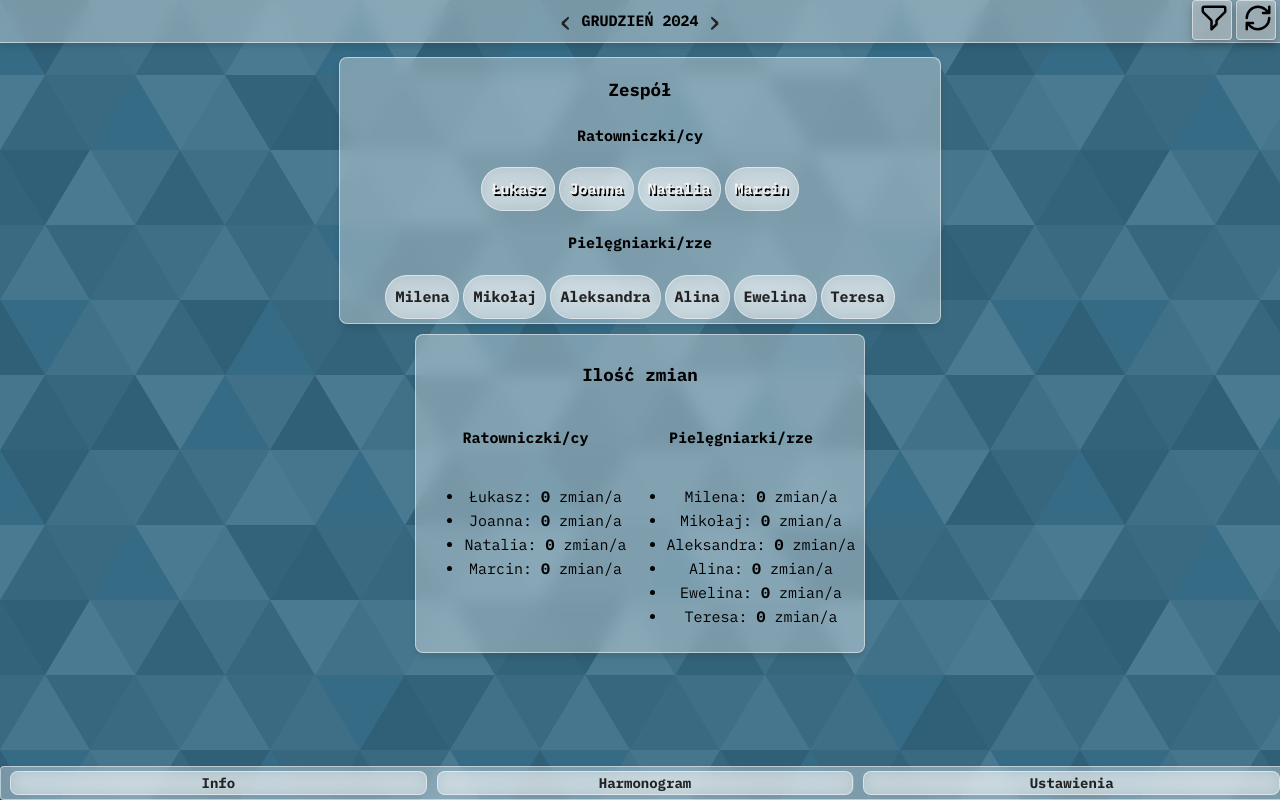
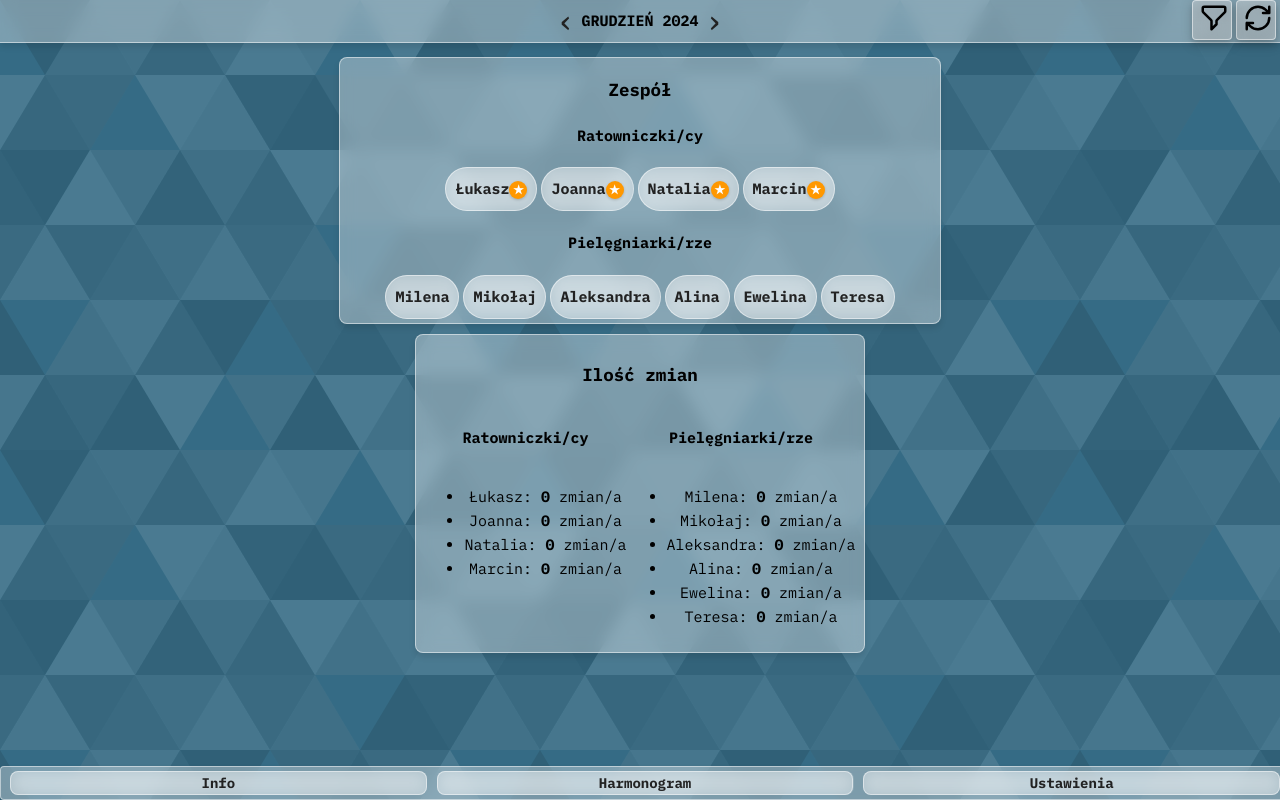
Before and after one commit to puksh/kalendarz, a Vue app: page / in a window 1280 px wide. Built offline with nearby package versions, Linux system fonts and the light colour scheme.

Commit message:
style: updated ratownik style to be a star

```diff
--- a/src/assets/main.css
+++ b/src/assets/main.css
@@ -2,8 +2,9 @@
 	/* Color Variables */
 	--color-background: #356b85;
 	--color-primary: #83d8ff;
-	--color-text-light: #f1f1f1;
+	--color-text-light: #ffffff;
 	--color-text-dark: #222;
+	--color-ratownik: #ff9800;
 	--color-shadow: rgba(0, 0, 0, 0.4);
 	--color-border: #ddd;
 	--color-empty-slot: #494949;
--- a/src/components/CalendarComponent.vue
+++ b/src/components/CalendarComponent.vue
@@ -74,7 +74,7 @@
               >
                 <div class="day-date">{{ day.date.getDate() }}</div>
                 <div
-                  class="shift-slot"
+                  class="shift-slot day"
                   :class="{
                     'synced-changed':
                       syncedChanges[day.date.toDateString()]?.dayShift1,
@@ -85,13 +85,13 @@
                   @drop="handleDrop(day.date, 'dayShift1')"
                   @click="handleClickResetShift(day, 'dayShift1')"
                 >
-                  <div class="assigned-person day" v-if="day.dayShift1">
+                  <div class="assigned-person" v-if="day.dayShift1">
                     {{ day.dayShift1Name }}
                   </div>
-                  <div class="empty-slot day" v-else>D</div>
+                  <div class="empty-slot" v-else>D</div>
                 </div>
                 <div
-                  class="shift-slot"
+                  class="shift-slot day"
                   :class="{
                     'synced-changed':
                       syncedChanges[day.date.toDateString()]?.dayShift2,
@@ -101,13 +101,13 @@
                   @drop="handleDrop(day.date, 'dayShift2')"
                   @click="handleClickResetShift(day, 'dayShift2')"
                 >
-                  <div class="assigned-person day" v-if="day.dayShift2">
+                  <div class="assigned-person" v-if="day.dayShift2">
                     {{ day.dayShift2Name }}
                   </div>
-                  <div class="empty-slot day" v-else>D</div>
+                  <div class="empty-slot" v-else>D</div>
                 </div>
                 <div
-                  class="shift-slot"
+                  class="shift-slot night"
                   :class="{
                     'synced-changed':
                       syncedChanges[day.date.toDateString()]?.nightShift1,
@@ -118,13 +118,13 @@
                   @drop="handleDrop(day.date, 'nightShift1')"
                   @click="handleClickResetShift(day, 'nightShift1')"
                 >
-                  <div class="assigned-person night" v-if="day.nightShift1">
+                  <div class="assigned-person" v-if="day.nightShift1">
                     {{ day.nightShift1Name }}
                   </div>
-                  <div class="empty-slot night" v-else>N</div>
+                  <div class="empty-slot" v-else>N</div>
                 </div>
                 <div
-                  class="shift-slot"
+                  class="shift-slot night"
                   :class="{
                     'synced-changed':
                       syncedChanges[day.date.toDateString()]?.nightShift2,
@@ -135,10 +135,10 @@
                   @drop="handleDrop(day.date, 'nightShift2')"
                   @click="handleClickResetShift(day, 'nightShift2')"
                 >
-                  <div class="assigned-person night" v-if="day.nightShift2">
+                  <div class="assigned-person" v-if="day.nightShift2">
                     {{ day.nightShift2Name }}
                   </div>
-                  <div class="empty-slot night" v-else>N</div>
+                  <div class="empty-slot" v-else>N</div>
                 </div>
               </div>
             </div>
@@ -903,6 +903,10 @@ export default {
 .shift-slot {
   border: 1px solid #ccc;
   margin-top: var(--spacing-small);
+  display: inline-flex;
+  align-items: center;
+  justify-content: center;
+  width: 100%;
 }
 .empty-slot {
   color: var(--color-empty-slot);
@@ -913,10 +917,10 @@ export default {
   align-items: center;
   justify-content: center;
   font-size: var(--font-size-medium);
+  width: 100%;
 }
 /* Assigned Person Styles */
-.assigned-person.day,
-.assigned-person.night {
+.assigned-person {
   padding: var(--spacing-small);
   background-color: transparent;
   font-weight: bolder;
@@ -927,6 +931,7 @@ export default {
   font-size: var(--font-size-medium);
   cursor: pointer;
   transition: all 0.2s ease;
+  width: 100%;
 }
 
 .shift-label {
@@ -934,6 +939,33 @@ export default {
   padding: var(--spacing-small);
 }
 
+/* Shift Types Colors */
+.day {
+  background-color: var(--color-day) !important;
+}
+.night {
+  background-color: var(--color-night) !important;
+}
+
+.synced-changed {
+  color: var(
+    --color-synced-changed
+  ) !important; /* Highlight server-synced changes */
+}
+.ratownik:after {
+  content: "★";
+  position: relative;
+  background-color: var(--color-ratownik);
+  color: white;
+  width: 18px;
+  height: 18px;
+  display: inline-flex;
+  align-items: center;
+  justify-content: center;
+  font-size: 12px;
+  border-radius: 50%;
+  box-shadow: 0 1px 3px rgba(0, 0, 0, 0.2);
+}
 /* Shift Types Colors */
 .day {
   background-color: var(--color-day) !important;
@@ -1070,10 +1102,6 @@ export default {
     --color-synced-changed
   ) !important; /* Highlight server-synced changes */
 }
-.ratownik {
-  color: var(--color-text-light);
-  text-shadow: 1.5px 1.5px 0 #000;
-}
 .scrollable-container {
   scroll-snap-type: x mandatory;
 }
--- a/src/components/CalendarStaticComponent.vue
+++ b/src/components/CalendarStaticComponent.vue
@@ -49,7 +49,7 @@
               <div class="shift">
                 <div class="day-date">{{ day.date.getDate() }}</div>
                 <div
-                  class="shift-slot"
+                  class="shift-slot day"
                   :class="{
                     'synced-changed':
                       syncedChanges[day.date.toDateString()]?.dayShift1,
@@ -57,13 +57,13 @@
                     userChanged: day.dayShift1UserChanged === true,
                   }"
                 >
-                  <div class="assigned-person day" v-if="day.dayShift1">
+                  <div class="assigned-person" v-if="day.dayShift1">
                     {{ day.dayShift1Name }}
                   </div>
-                  <div class="empty-slot day" v-else>D</div>
+                  <div class="empty-slot" v-else>D</div>
                 </div>
                 <div
-                  class="shift-slot"
+                  class="shift-slot day"
                   :class="{
                     'synced-changed':
                       syncedChanges[day.date.toDateString()]?.dayShift2,
@@ -71,13 +71,13 @@
                     userChanged: day.dayShift2UserChanged === true,
                   }"
                 >
-                  <div class="assigned-person day" v-if="day.dayShift2">
+                  <div class="assigned-person" v-if="day.dayShift2">
                     {{ day.dayShift2Name }}
                   </div>
-                  <div class="empty-slot day" v-else>D</div>
+                  <div class="empty-slot" v-else>D</div>
                 </div>
                 <div
-                  class="shift-slot"
+                  class="shift-slot night"
                   :class="{
                     'synced-changed':
                       syncedChanges[day.date.toDateString()]?.nightShift1,
@@ -85,13 +85,13 @@
                     userChanged: day.nightShift1UserChanged === true,
                   }"
                 >
-                  <div class="assigned-person night" v-if="day.nightShift1">
+                  <div class="assigned-person" v-if="day.nightShift1">
                     {{ day.nightShift1Name }}
                   </div>
-                  <div class="empty-slot night" v-else>N</div>
+                  <div class="empty-slot" v-else>N</div>
                 </div>
                 <div
-                  class="shift-slot"
+                  class="shift-slot night"
                   :class="{
                     'synced-changed':
                       syncedChanges[day.date.toDateString()]?.nightShift2,
@@ -99,10 +99,10 @@
                     userChanged: day.nightShift2UserChanged === true,
                   }"
                 >
-                  <div class="assigned-person night" v-if="day.nightShift2">
+                  <div class="assigned-person" v-if="day.nightShift2">
                     {{ day.nightShift2Name }}
                   </div>
-                  <div class="empty-slot night" v-else>N</div>
+                  <div class="empty-slot" v-else>N</div>
                 </div>
               </div>
             </div>
@@ -638,6 +638,10 @@ export default {
 .shift-slot {
   border: 1px solid #ccc;
   margin-top: var(--spacing-small);
+  display: inline-flex;
+  align-items: center;
+  justify-content: center;
+  width: 100%;
 }
 .empty-slot {
   color: var(--color-empty-slot);
@@ -648,10 +652,10 @@ export default {
   align-items: center;
   justify-content: center;
   font-size: var(--font-size-medium);
+  width: 100%;
 }
 /* Assigned Person Styles */
-.assigned-person.day,
-.assigned-person.night {
+.assigned-person {
   padding: var(--spacing-small);
   background-color: transparent;
   font-weight: bolder;
@@ -662,6 +666,7 @@ export default {
   font-size: var(--font-size-medium);
   cursor: pointer;
   transition: all 0.2s ease;
+  width: 100%;
 }
 
 .shift-label {
@@ -682,9 +687,19 @@ export default {
     --color-synced-changed
   ) !important; /* Highlight server-synced changes */
 }
-.ratownik {
-  color: var(--color-text-light);
-  text-shadow: 1.5px 1.5px 0 #000;
+.ratownik:after {
+  content: "★";
+  position: relative;
+  background-color: var(--color-ratownik);
+  color: white;
+  width: 18px;
+  height: 18px;
+  display: inline-flex;
+  align-items: center;
+  justify-content: center;
+  font-size: 12px;
+  border-radius: 50%;
+  box-shadow: 0 1px 3px rgba(0, 0, 0, 0.2);
 }
 .scrollable-container {
   scroll-snap-type: x mandatory;
```
